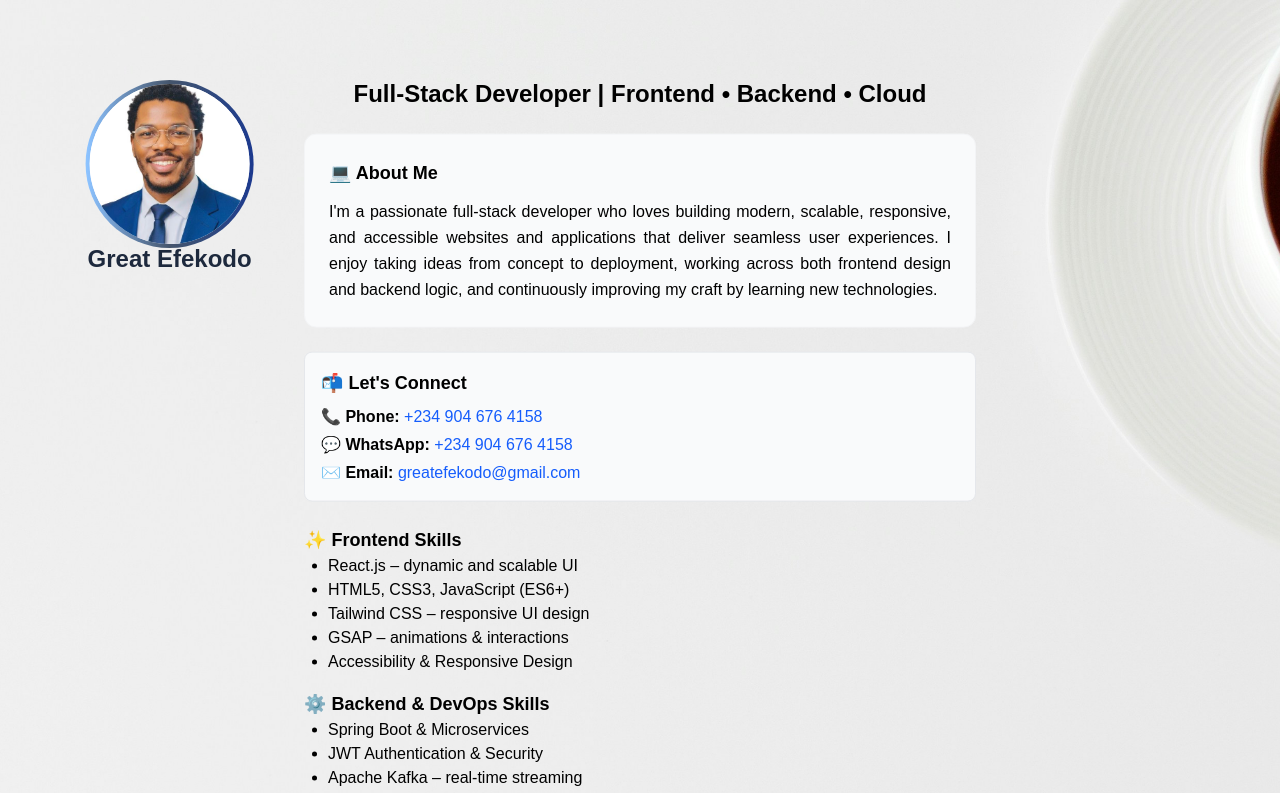
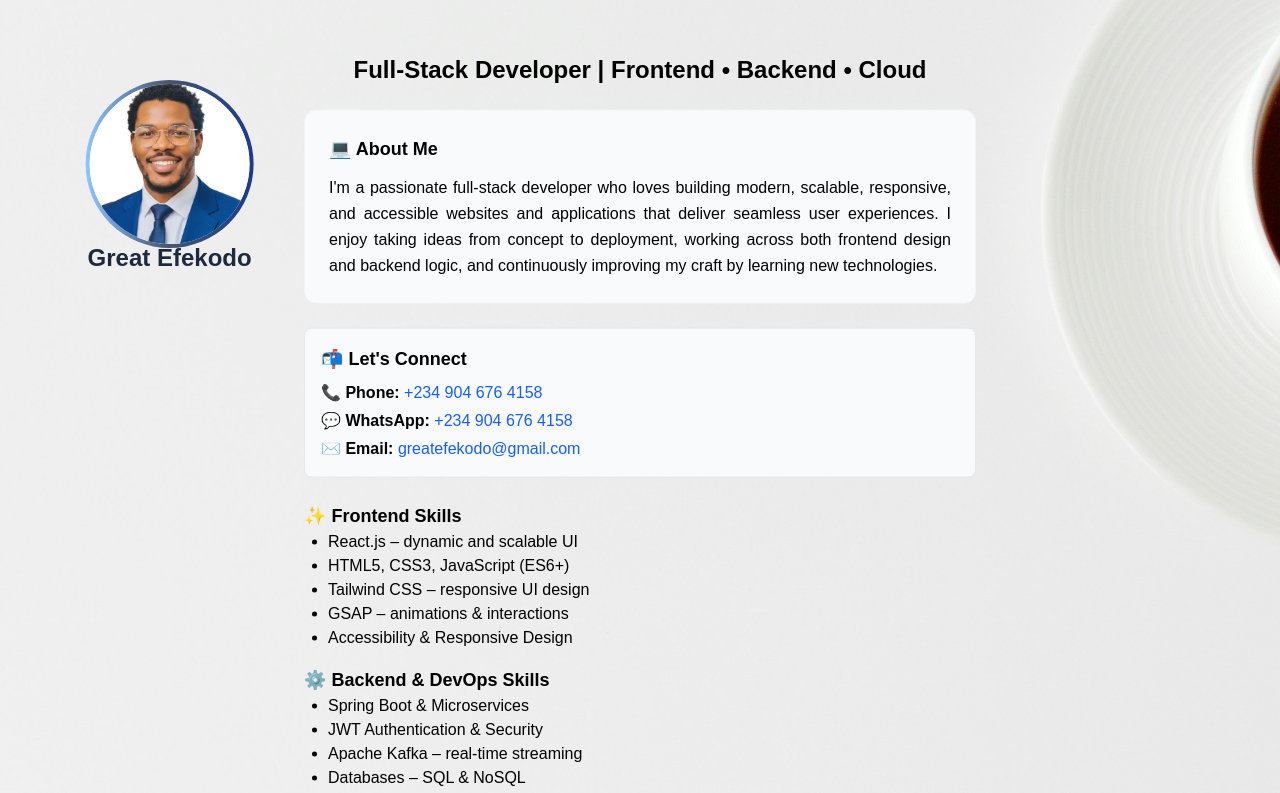
Before and after one commit to greatefekodo/Portfolio, a React (Vite) app: page / in a window 1280 px wide. Shown: the top 793 px of the page. Built offline with nearby package versions, Linux system fonts and the light colour scheme.

Commit message:
made some adjustment

```diff
--- a/src/Section/About.jsx
+++ b/src/Section/About.jsx
@@ -10,7 +10,7 @@
       // Desktop animation only
       const imageMoveX = -70;
       const nameMoveX = -70;
-      const nameMoveY = -90;
+      const nameMoveY = -18;
       const aboutMoveY = -30;
       const projectMoveY = -30;
 
@@ -101,7 +101,7 @@
         </div>
       </div>
 
-      <div className="mt-6 text-center">
+      <div className="mt-0 text-center">
         <h1 className="text-2xl font-bold text-slate-800 mb-4 great">
           Great Efekodo
         </h1>
```
